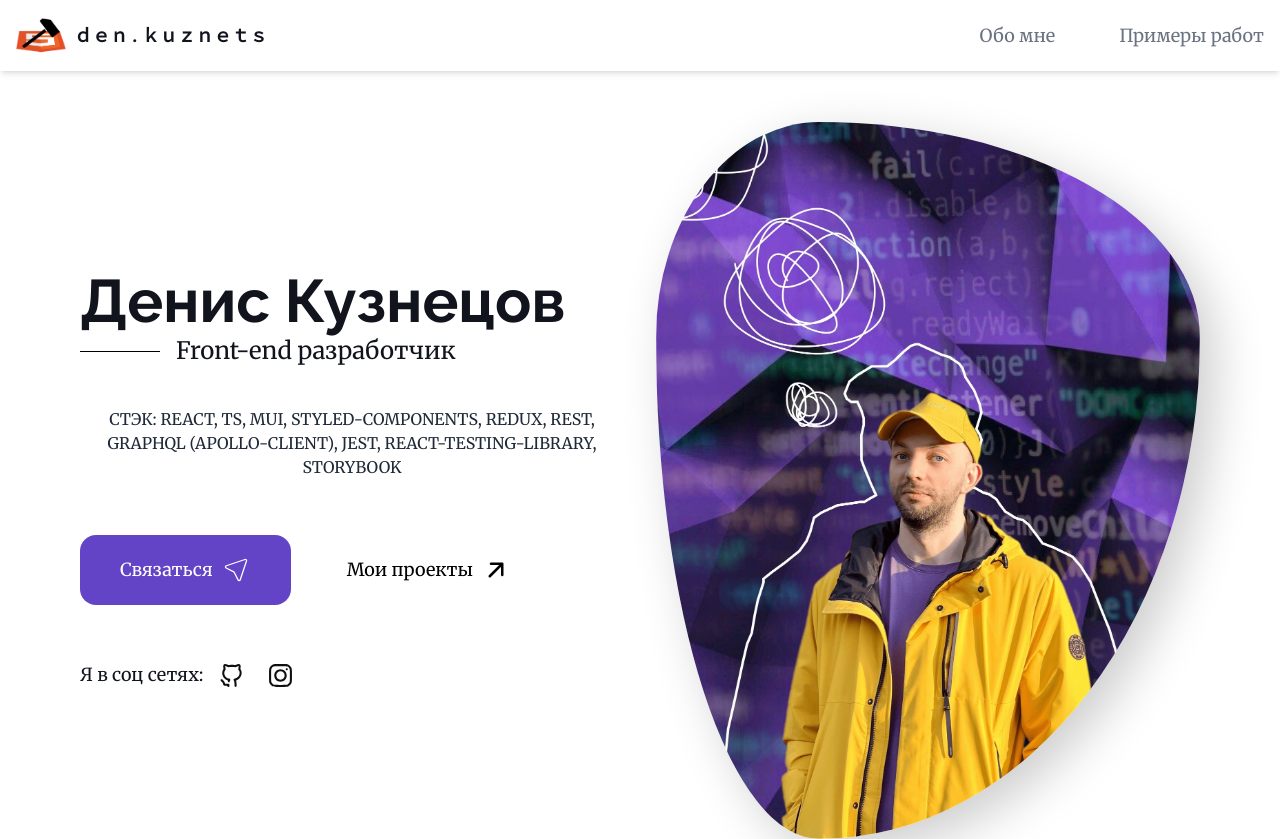
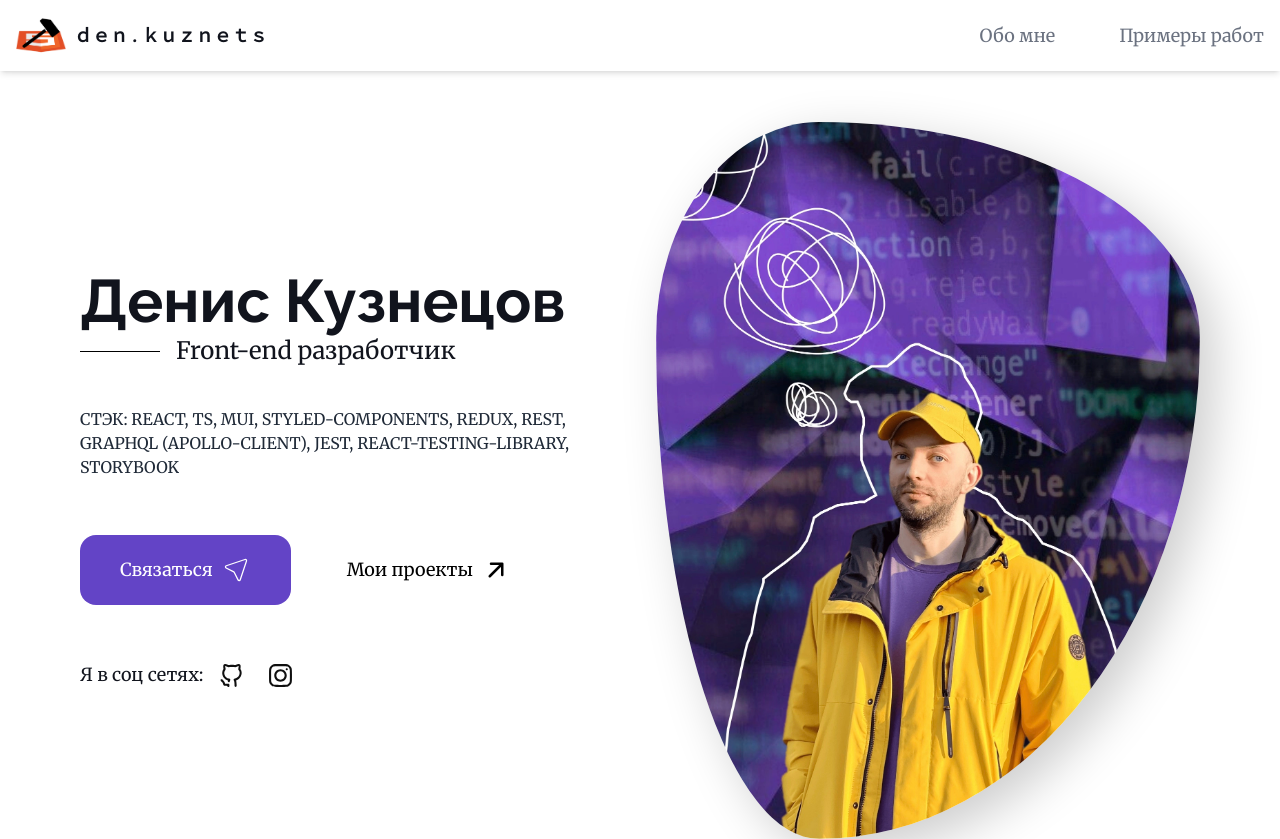
Before and after one commit to DenKuznets/portfolio-2, a Next.js app: page / in a window 1280 px wide. Built offline with nearby package versions, Linux system fonts and the light colour scheme.

Commit message:
hero fix

```diff
--- a/components/Hero/Hero.tsx
+++ b/components/Hero/Hero.tsx
@@ -30,7 +30,7 @@ const Hero = () => {
                         {text.hero.profession}
                     </span>
                 </div>
-                <p className="color-black-900 mt-10 text-center  uppercase leading-normal">
+                <p className="color-black-900 mt-10 text-center md:text-start  uppercase leading-normal">
                     {text.hero.stack}
                 </p>
 
```
